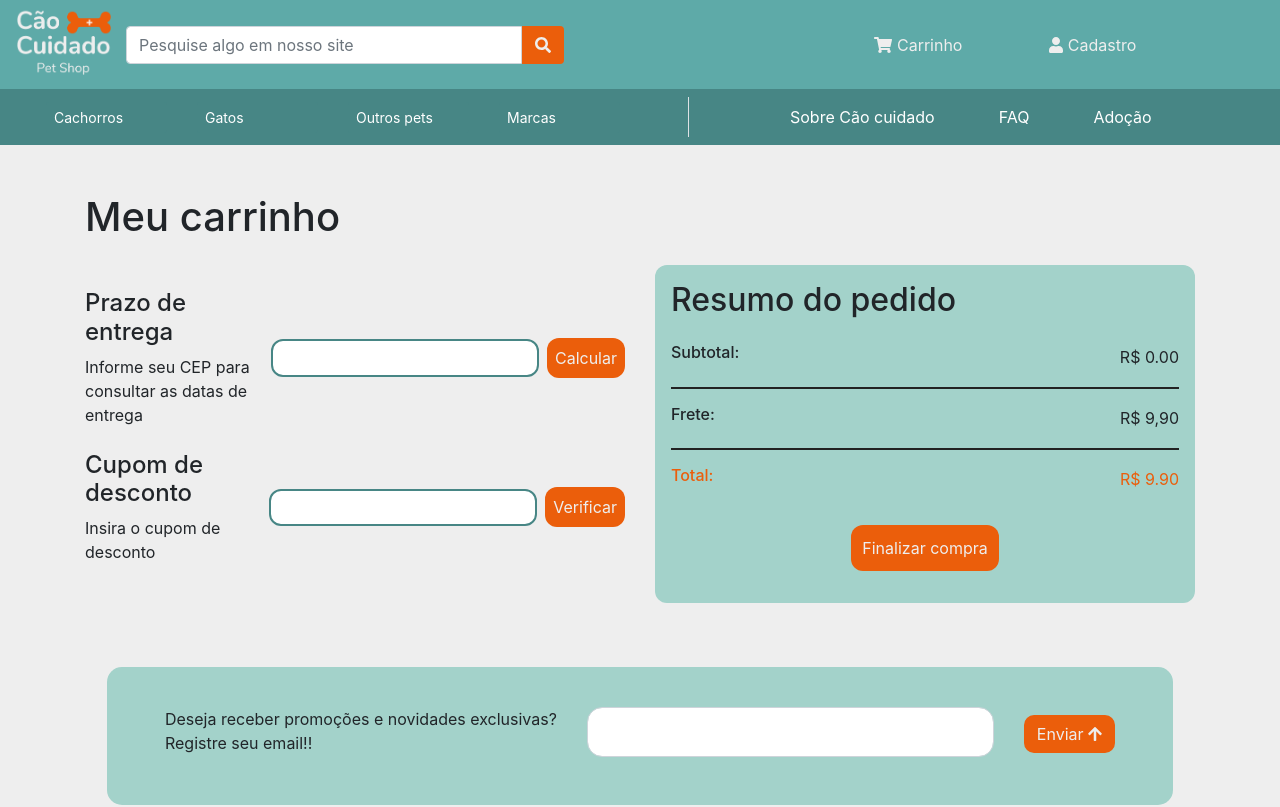
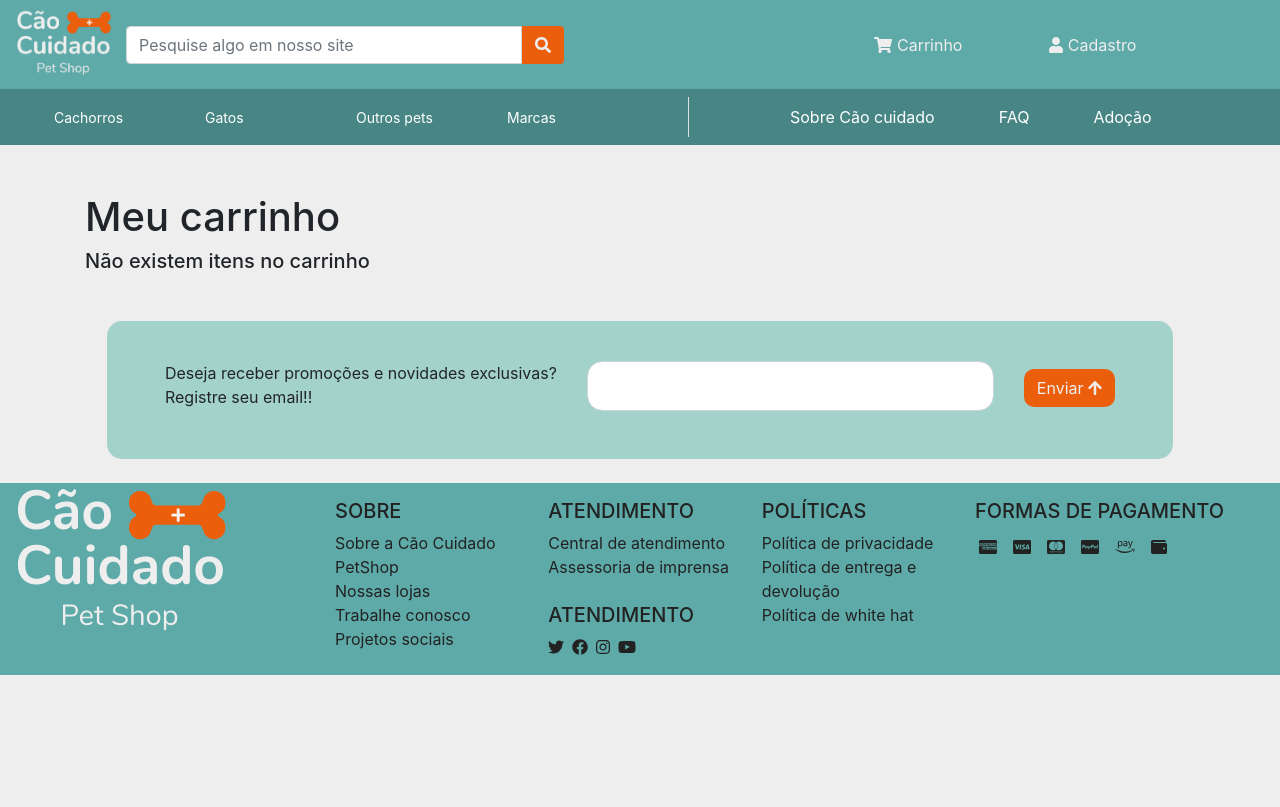
Before and after one commit to Gustavo-de-Oliveira/Cao-Cuidado-Petshop, a Next.js app in the folder frontend/: page /cart in a window 1280 px wide. Shown: the top 807 px of the page. Built offline with nearby package versions, Linux system fonts and the light colour scheme.

Commit message:
:sparkles: Add function to remove product on cart
Also re-style cart page when there's no item on cart

```diff
--- a/frontend/pages/cart.js
+++ b/frontend/pages/cart.js
@@ -7,8 +7,12 @@ import InputQuantity from '../src/components/InputQuantity';
 import ProductsCart from '../src/context/productsCart';
 
 export default function Cart() {
-  const { cartItems, handleAddToCart, handleRemoveFromCart } =
-    useContext(ProductsCart);
+  const {
+    cartItems,
+    handleAddToCart,
+    handleRemoveFromCart,
+    handleDeleteProductFromCart,
+  } = useContext(ProductsCart);
 
   function calculateTotal(products) {
     return products.reduce(
@@ -31,7 +35,7 @@ export default function Cart() {
   return (
     <Container>
       <h1>Meu carrinho</h1>
-      {!cartItems ? (
+      {!cartItems || cartItems.length === 0 ? (
         <h5>Não existem itens no carrinho</h5>
       ) : (
         cartItems.map((cartProduct) => {
@@ -70,14 +74,20 @@ export default function Cart() {
               </Col>
               <Col className={styles.cartMainProcessItem}>
                 <h5>Limpar:</h5>
+                <button
+                  type="button"
+                  onClick={() => handleDeleteProductFromCart(cartProduct.id)}
+                >
                   <FontAwesomeIcon height="20px" icon={faTrash} />
                   <p>Excluir</p>
+                </button>
               </Col>
             </Row>
           );
         })
       )}
 
+      {!cartItems || cartItems.length === 0 ? null : (
         <div className={styles.spacingContainer}>
           <Row>
             <Col>
@@ -122,6 +132,7 @@ export default function Cart() {
             </Col>
           </Row>
         </div>
+      )}
     </Container>
   );
 }
--- a/frontend/src/context/productsCart.js
+++ b/frontend/src/context/productsCart.js
@@ -42,6 +42,17 @@ export const ProductsCartProvider = ({ children }) => {
     );
   }
 
+  function handleDeleteProductFromCart(productId) {
+    setCartItems((prev) =>
+      prev.reduce((accumulator, item) => {
+        if (item.id === productId) {
+          return accumulator;
+        }
+        return [...accumulator, item];
+      }, [])
+    );
+  }
+
   return (
     <ProductsCart.Provider
       value={{
@@ -51,6 +62,7 @@ export const ProductsCartProvider = ({ children }) => {
         getTotalItems,
         handleAddToCart,
         handleRemoveFromCart,
+        handleDeleteProductFromCart,
       }}
     >
       {children}
--- a/frontend/src/theme/pages/cart.module.css
+++ b/frontend/src/theme/pages/cart.module.css
@@ -9,6 +9,11 @@
   justify-content: flex-start;
   align-items: center;
   border-right: 2px solid var(--main_black);
+}
+
+.cartMainProcessItem button {
+  border: none;
+  margin: 0.3rem;
 }
 
 .inputInformationContainer {
```
Lines whose indentation alone changed are shown as unchanged.
